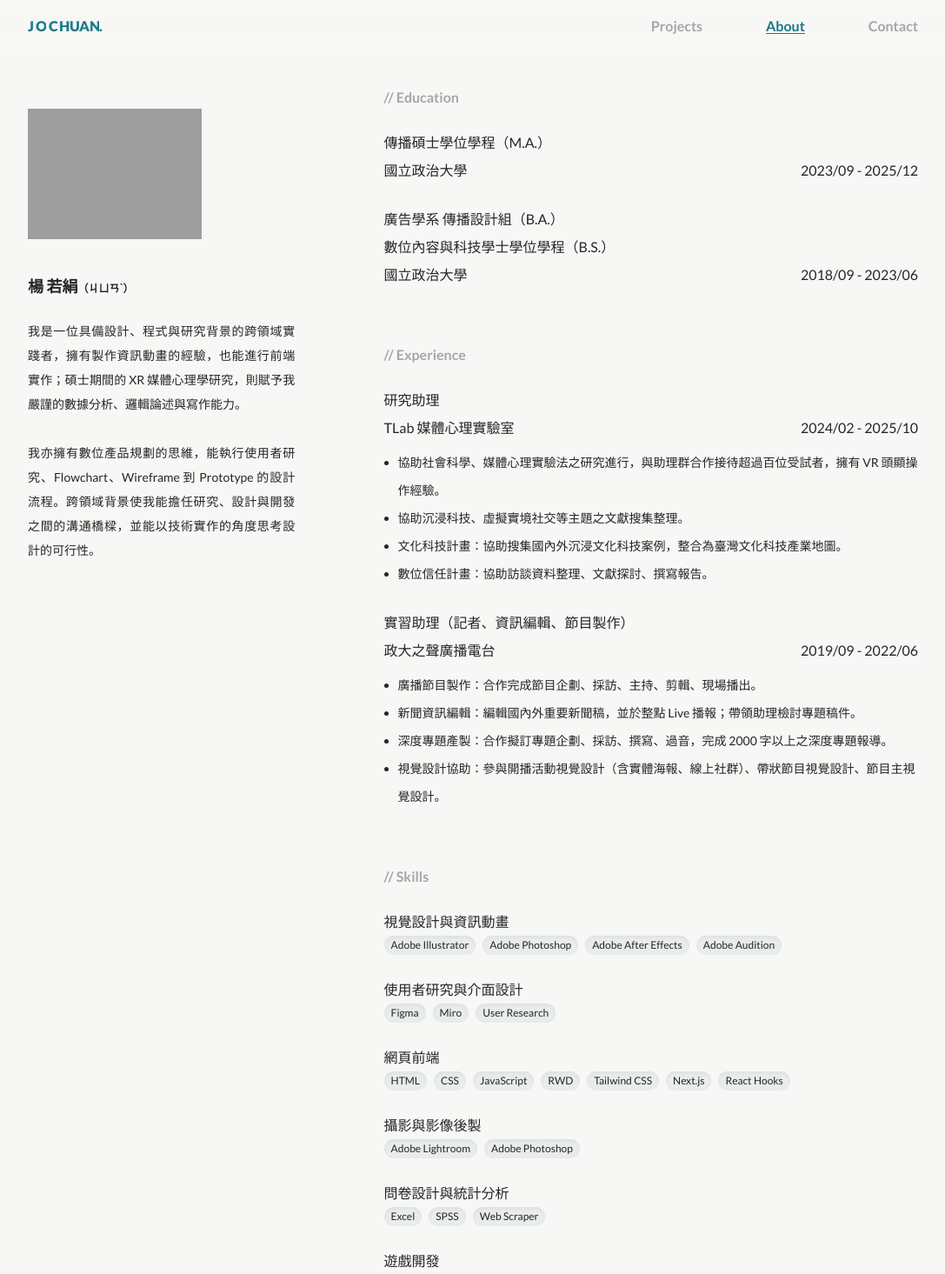
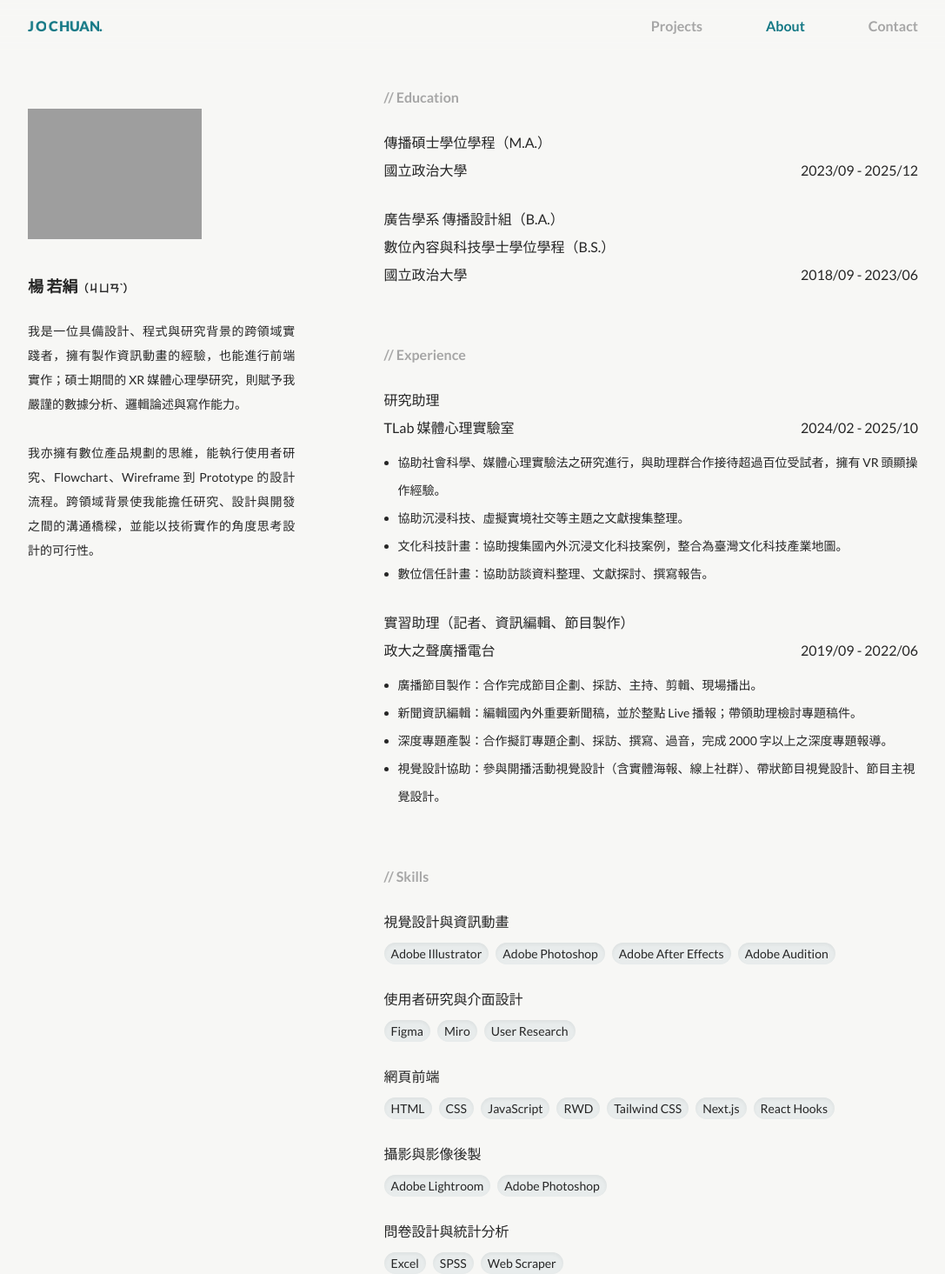
Before and after one commit to jochuany/jo-chuan-portfolio, a Next.js app: page /about in a window 1280 px wide. Shown: the top 1465 px of the page at 87% size, without its empty margins (96-1183 px from the left). Built offline with nearby package versions, Linux system fonts and the light colour scheme; grey boxes are pictures that could not be loaded.

Commit message:
update underline hover effect by using after:
20260126

```diff
--- a/src/app/about/page.js
+++ b/src/app/about/page.js
@@ -133,11 +133,11 @@ export default function About() {
 
                   <div className="mb-6">
                     <div className="text-brand-text font-medium leading-8">視覺設計與資訊動畫</div>
-                    <div className="flex flex-wrap gap-2">
+                    <div className="flex flex-wrap gap-2 mt-2">
                       {design.map((item, index) => (
                         <div
                           key={index}
-                          className={`text-[12px] px-2 py-0.5 bg-brand-graybg inset-shadow-sm rounded-full transition-all duration-300 ease
+                          className={`text-[14px] px-2 py-0.5 bg-brand-graybg inset-shadow-sm rounded-full transition-all duration-300 ease
                             md:hover:bg-brand-primaryLight md:hover:text-brand-bg`}
                         >
                           {item}
@@ -147,11 +147,11 @@ export default function About() {
 
                   <div className="mb-6">
                     <div className="text-brand-text font-medium leading-8">使用者研究與介面設計</div>
-                    <div className="flex flex-wrap gap-2">
+                    <div className="flex flex-wrap gap-2 mt-2">
                       {uiux.map((item, index) => (
                         <div
                           key={index}
-                          className={`text-[12px] px-2 py-0.5 bg-brand-graybg inset-shadow-sm rounded-full transition-all duration-300 ease
+                          className={`text-[14px] px-2 py-0.5 bg-brand-graybg inset-shadow-sm rounded-full transition-all duration-300 ease
                             md:hover:bg-brand-primaryLight md:hover:text-brand-bg`}
                         >
                           {item}
@@ -161,11 +161,11 @@ export default function About() {
 
                   <div className="mb-6">
                     <div className="text-brand-text font-medium leading-8">網頁前端</div>
-                    <div className="flex flex-wrap gap-2">
+                    <div className="flex flex-wrap gap-2 mt-2">
                       {frontend.map((item, index) => (
                         <div
                           key={index}
-                          className={`text-[12px] px-2 py-0.5 bg-brand-graybg inset-shadow-sm rounded-full transition-all duration-300 ease
+                          className={`text-[14px] px-2 py-0.5 bg-brand-graybg inset-shadow-sm rounded-full transition-all duration-300 ease
                             md:hover:bg-brand-primaryLight md:hover:text-brand-bg`}
                         >
                           {item}
@@ -175,11 +175,11 @@ export default function About() {
 
                   <div className="mb-6">
                     <div className="text-brand-text font-medium leading-8">攝影與影像後製</div>
-                    <div className="flex flex-wrap gap-2">
+                    <div className="flex flex-wrap gap-2 mt-2">
                       {photo.map((item, index) => (
                         <div
                           key={index}
-                          className={`text-[12px] px-2 py-0.5 bg-brand-graybg inset-shadow-sm rounded-full transition-all duration-300 ease
+                          className={`text-[14px] px-2 py-0.5 bg-brand-graybg inset-shadow-sm rounded-full transition-all duration-300 ease
                             md:hover:bg-brand-primaryLight md:hover:text-brand-bg`}
                         >
                           {item}
@@ -189,11 +189,11 @@ export default function About() {
 
                   <div className="mb-6">
                     <div className="text-brand-text font-medium leading-8">問卷設計與統計分析</div>
-                    <div className="flex flex-wrap gap-2">
+                    <div className="flex flex-wrap gap-2 mt-2">
                       {stats.map((item, index) => (
                         <div
                           key={index}
-                          className={`text-[12px] px-2 py-0.5 bg-brand-graybg inset-shadow-sm rounded-full transition-all duration-300 ease
+                          className={`text-[14px] px-2 py-0.5 bg-brand-graybg inset-shadow-sm rounded-full transition-all duration-300 ease
                             md:hover:bg-brand-primaryLight md:hover:text-brand-bg`}
                         >
                           {item}
@@ -203,11 +203,11 @@ export default function About() {
 
                   <div className="mb-6">
                     <div className="text-brand-text font-medium leading-8">遊戲開發</div>
-                    <div className="flex flex-wrap gap-2">
+                    <div className="flex flex-wrap gap-2 mt-2">
                       {game.map((item, index) => (
                         <div
                           key={index}
-                          className={`text-[12px] px-2 py-0.5 bg-brand-graybg inset-shadow-sm rounded-full transition-all duration-300 ease
+                          className={`text-[14px] px-2 py-0.5 bg-brand-graybg inset-shadow-sm rounded-full transition-all duration-300 ease
                             md:hover:bg-brand-primaryLight md:hover:text-brand-bg`}
                         >
                           {item}
--- a/src/app/page.js
+++ b/src/app/page.js
@@ -83,8 +83,25 @@ export default function Home() {
           </div>
 
           <div className="w-full mt-20 flex justify-end">
-            <a href="/projects" className="text-[16px] text-brand-primary font-bold
-            hover:underline hover:underline-offset-2 transition-all duration-300 ease">
+            <a href="/projects" className="text-[16px] text-brand-primary font-bold transition-all duration-300 ease
+            relative inline-block
+
+                after:content-['']
+                after:absolute
+                after:left-0
+                after:bottom-0
+                after:h-[2px]
+                after:w-full
+                after:bg-brand-primary
+
+                after:scale-x-100
+                after:origin-right
+
+                after:transition-transform
+                after:duration-300
+                after:ease-out
+
+                md:hover:after:scale-x-0">
               View All Projects &#8594;
             </a>
           </div>
--- a/src/app/projects/page.js
+++ b/src/app/projects/page.js
@@ -4,7 +4,7 @@ import { ProjectItem } from "@/components/ProjectItem";
 const projects = [
   {
     href: "/projects/chance",
-    title: "CHANCE!!",
+    title: "Chance!!",
     category: "產品規劃",
     year: "2025",
     photo: "/images/chance/chance-01.png",
--- a/src/components/NavBar.js
+++ b/src/components/NavBar.js
@@ -61,8 +61,27 @@ export default function NavBar() {
                                 <a
                                     key={link.href}
                                     href={link.href}
-                                    className={`text-[16px] transition-all duration-300 cursor-pointer hover:underline hover:underline-offset-2 hover:text-brand-text
-                                    ${isActive ? "underline underline-offset-2 text-brand-primary" : "text-brand-graytext"}`}
+                                    className={`text-[16px] transition-all duration-300 cursor-pointer hover:text-brand-text
+                                        relative inline-block
+
+                                        after:content-['']
+                                        after:absolute
+                                        after:left-0
+                                        after:bottom-0
+                                        after:h-[2px]
+                                        after:w-full
+                                        after:bg-brand-text
+
+                                        after:scale-x-0
+                                        after:origin-left
+
+                                        after:transition-transform
+                                        after:duration-300
+                                        after:ease-out
+
+                                        md:hover:after:scale-x-100
+
+                                    ${isActive ? "text-brand-primary" : "text-brand-graytext"}`}
                                 >
                                     {link.name}
                                 </a>
--- a/src/components/ProjectItem.js
+++ b/src/components/ProjectItem.js
@@ -8,14 +8,37 @@ export const ProjectItem = ({ href, title, category, year, photo, tool }) => {
                     <div style={{ backgroundImage: `url(${photo})` }} className="h-full w-full md:grayscale
                 bg-cover bg-center bg-no-repeat transition-all duration-500 ease md:group-hover:scale-110 md:group-hover:grayscale-0"></div>
                 </div>
-                <div className="text-[20px] transition-all duration-300 ease font-bold mb-3
-                md:group-hover:underline md:group-hover:underline-offset-3 md:group-hover:text-brand-primary">{title}</div>
-                <div className="text-[16px] transition-all duration-300 ease font-normal mb-3 md:group-hover:text-brand-primary">{category}／{year}</div>
+                <div className="text-[18px] transition-all duration-300 ease font-bold mb-3
+                md:group-hover:text-brand-primary relative inline-block
+
+                after:content-['']
+                after:absolute
+                after:left-0
+                after:bottom-0
+                after:h-[2px]
+                after:w-full
+                after:bg-brand-primary
+
+                after:scale-x-0
+                after:origin-left
+
+                after:transition-transform
+                after:duration-300
+                after:ease-out
+
+                md:group-hover:after:scale-x-100
+
+                ">
+                    {title}
+                </div>
+                <div className="text-[16px] transition-all duration-300 ease font-normal mb-3 md:group-hover:text-brand-primary">
+                    {category}／{year}
+                </div>
                 <div className="flex flex-wrap gap-2 mb-3">
                     {tool && tool.length > 0 && tool.map((item, index) => (
                         <div
                             key={index}
-                            className="text-[12px] px-2 py-0.5 bg-brand-graybg inset-shadow-sm rounded-full transition-all duration-300 ease
+                            className="text-[14px] px-2 py-0.5 bg-brand-graybg inset-shadow-sm rounded-full transition-all duration-300 ease
                             md:group-hover:bg-brand-primaryLight md:group-hover:text-brand-bg"
                         >
                             {item}
--- a/src/components/ProjectPages.js
+++ b/src/components/ProjectPages.js
@@ -55,8 +55,24 @@ export const ProjectPages = ({ title, category, year, tools, introduction, cta,
                                     {"// "}Link
                                 </div>
                                 <a href={link} target="_blank"
-                                    className={`text-[16px] text-brand-primary font-semibold underline underline-offset-2
-                                    hover:no-underline transition-all duration-300 ease`}>
+                                    className={`text-[16px] text-brand-primary font-semibold transition-all duration-300 ease
+                                    relative inline-block
+
+                                    after:content-['']
+                                    after:absolute
+                                    after:left-0
+                                    after:bottom-0
+                                    after:h-[2px]
+                                    after:w-full
+                                    after:bg-brand-primary
+
+                                    after:scale-x-100
+                                    after:origin-right
+
+                                    after:transition-transform
+                                    after:duration-300
+                                    after:ease-out
+                                    md:hover:after:scale-x-0`}>
                                     {cta}
                                 </a>
                             </div>
```
